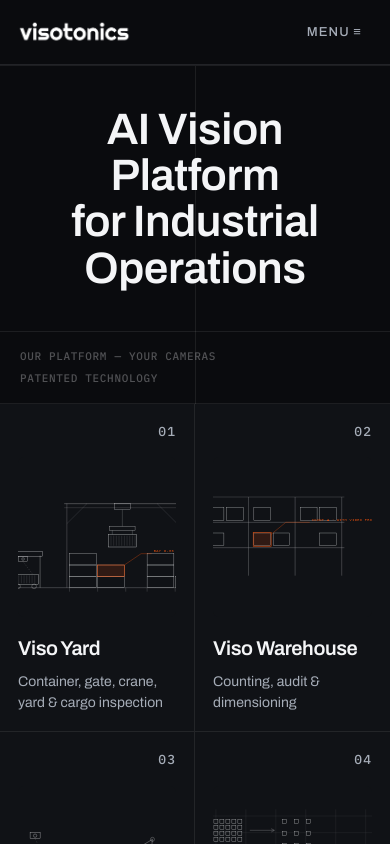
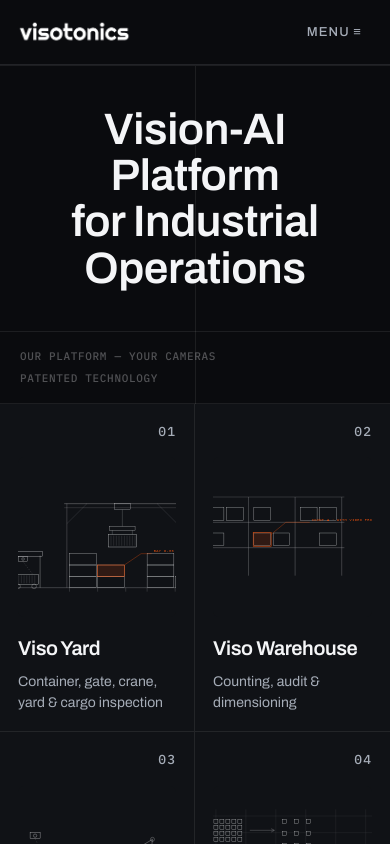
Before and after one commit to apratxxm/visotonics, a Next.js app: page / in a window 390 px wide. Shown: the top 844 px of the page. Built offline with nearby package versions, Linux system fonts and the light colour scheme.

Commit message:
content: update main headline to "Vision-AI Platform for Industrial Operations"
Requested by Pranav — updates the home hero H1 (desktop + mobile), the
default site title/OG title, and the OG image text/alt to match.

```diff
--- a/app/opengraph-image.tsx
+++ b/app/opengraph-image.tsx
@@ -7,7 +7,7 @@
    subset only). Individual routes inherit this unless they define their own.
 --------------------------------------------------------------------------- */
 
-export const alt = "Visotonics — AI Vision Platform for Industrial Operations";
+export const alt = "Visotonics — Vision-AI Platform for Industrial Operations";
 export const size = { width: 1200, height: 630 };
 export const contentType = "image/png";
 
@@ -49,7 +49,7 @@
               textTransform: "uppercase",
             }}
           >
-            AI Vision Platform
+            Vision-AI Platform
           </div>
         </div>
 
--- a/app/page.tsx
+++ b/app/page.tsx
@@ -143,7 +143,7 @@
               textAlign: "center",
             }}
           >
-            <DecryptedText text="AI Vision Platform" animateOn="view" revealDirection="center" speed={45} maxIterations={14} encryptedClassName="v-enc" />
+            <DecryptedText text="Vision-AI Platform" animateOn="view" revealDirection="center" speed={45} maxIterations={14} encryptedClassName="v-enc" />
             <br />
             <DecryptedText text="for Industrial Operations" animateOn="view" revealDirection="center" speed={45} maxIterations={14} encryptedClassName="v-enc" />
           </h1>
@@ -214,7 +214,7 @@
         </div>
         <div style={{ position: "relative", zIndex: 1, padding: "40px 20px", borderBottom: `1px solid ${GRID_D}`, textAlign: "center" }}>
           <h1 style={{ margin: 0, fontFamily: sans, fontSize: 44, lineHeight: 1.05, fontWeight: 600, letterSpacing: "-0.01em", color: TXT_D1 }}>
-            <DecryptedText text="AI Vision Platform" animateOn="view" revealDirection="center" speed={45} maxIterations={14} encryptedClassName="v-enc" />
+            <DecryptedText text="Vision-AI Platform" animateOn="view" revealDirection="center" speed={45} maxIterations={14} encryptedClassName="v-enc" />
             <br />
             <DecryptedText text="for Industrial Operations" animateOn="view" revealDirection="center" speed={45} maxIterations={14} encryptedClassName="v-enc" />
           </h1>
--- a/lib/seo.ts
+++ b/lib/seo.ts
@@ -10,7 +10,7 @@
 export const SITE_URL = "https://visotonics.com";
 export const SITE_NAME = "Visotonics";
 export const DEFAULT_TITLE =
-  "Visotonics — AI Vision Platform for Industrial Operations";
+  "Visotonics — Vision-AI Platform for Industrial Operations";
 export const DEFAULT_DESCRIPTION =
   "Visotonics turns the CCTV you already own into an AI vision layer for yards, warehouses and factories — container damage detection, OCR, counting and inspection with no new hardware.";
 
```
